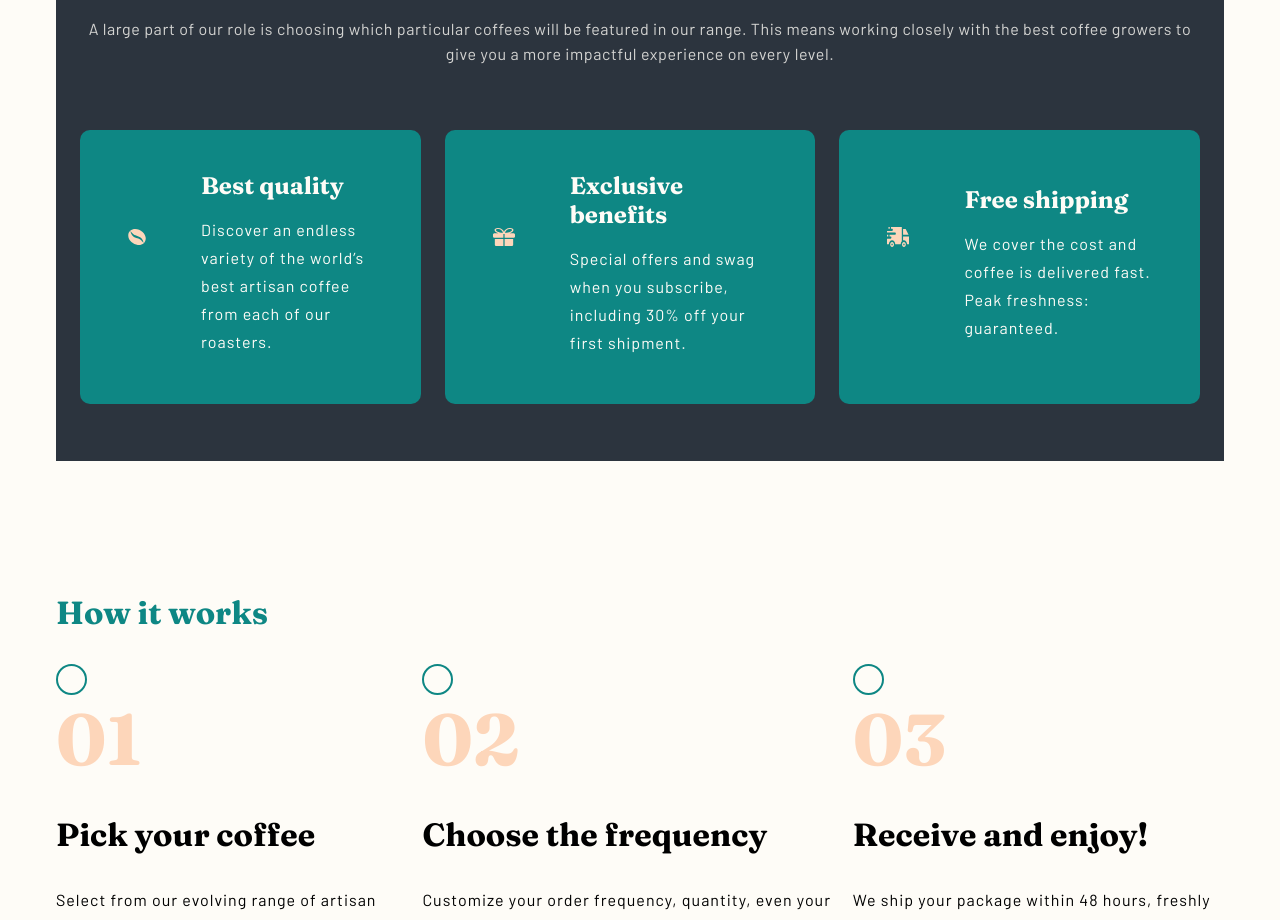
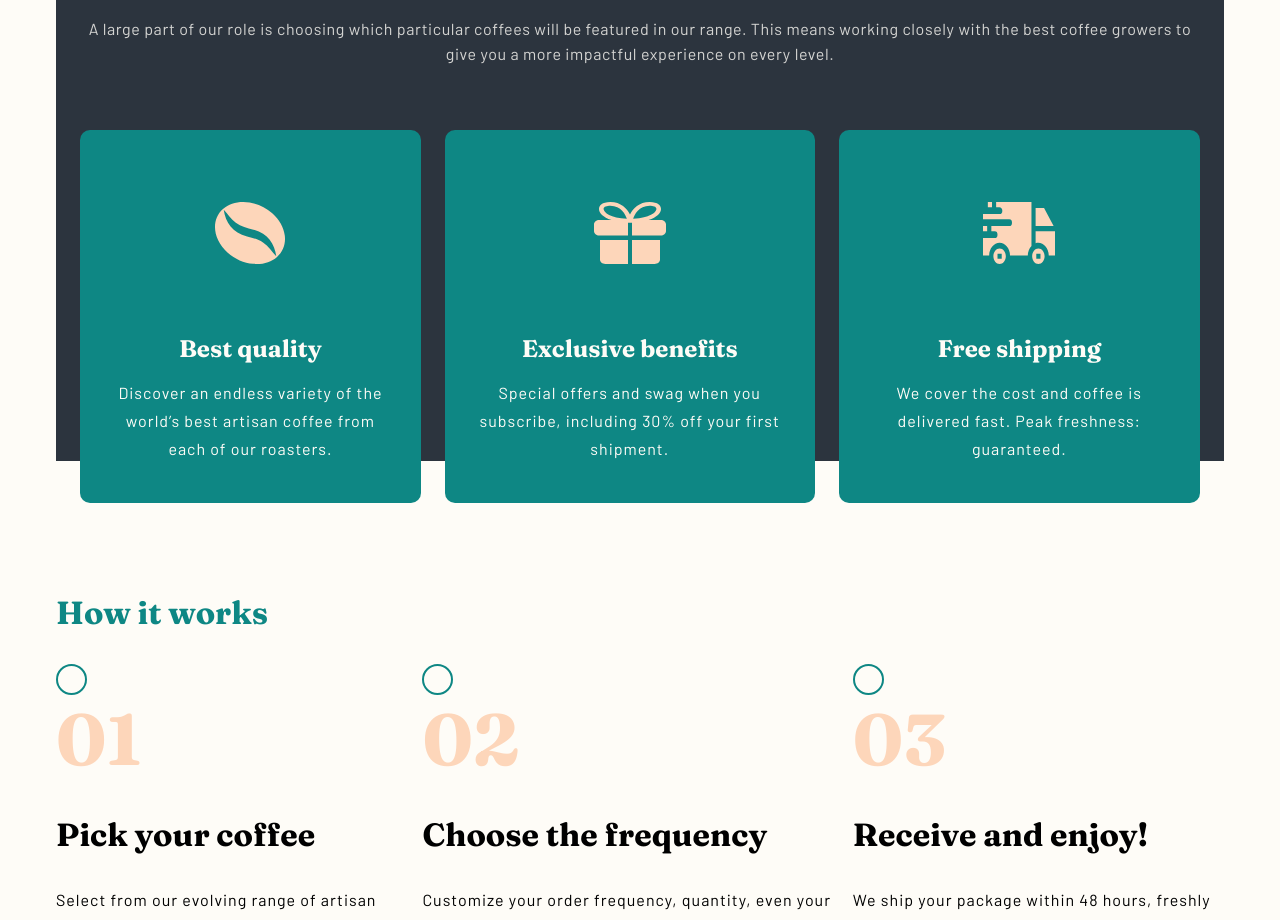
Before and after one commit to vincitaylaran/coffeeroasters-sub-site, a Next.js app: page / in a window 1280 px wide. Shown: the part 2220-3140 px from the top of the page. Built offline with nearby package versions, Linux system fonts and the light colour scheme.

Commit message:
Update <Card /> for laptop

```diff
--- a/styles/Card.module.scss
+++ b/styles/Card.module.scss
@@ -18,7 +18,7 @@
     margin: 0;
   }
 
-  @include between-breakpoints(breakpoint(tablet), breakpoint(desktop)) {
+  @include between-breakpoints(breakpoint(tablet), breakpoint(laptop) - 1) {
     flex-direction: row;
     text-align: start;
     padding: 41px 48px 31px;
```
